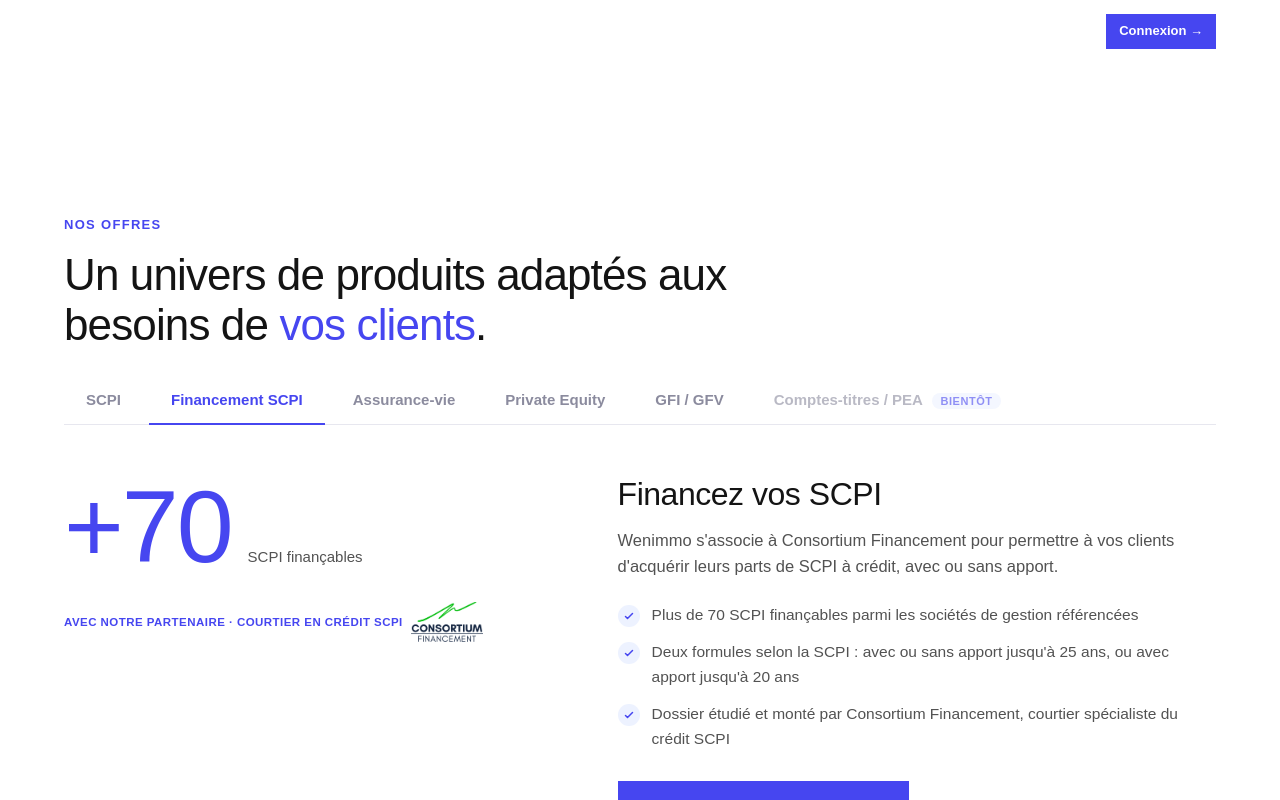
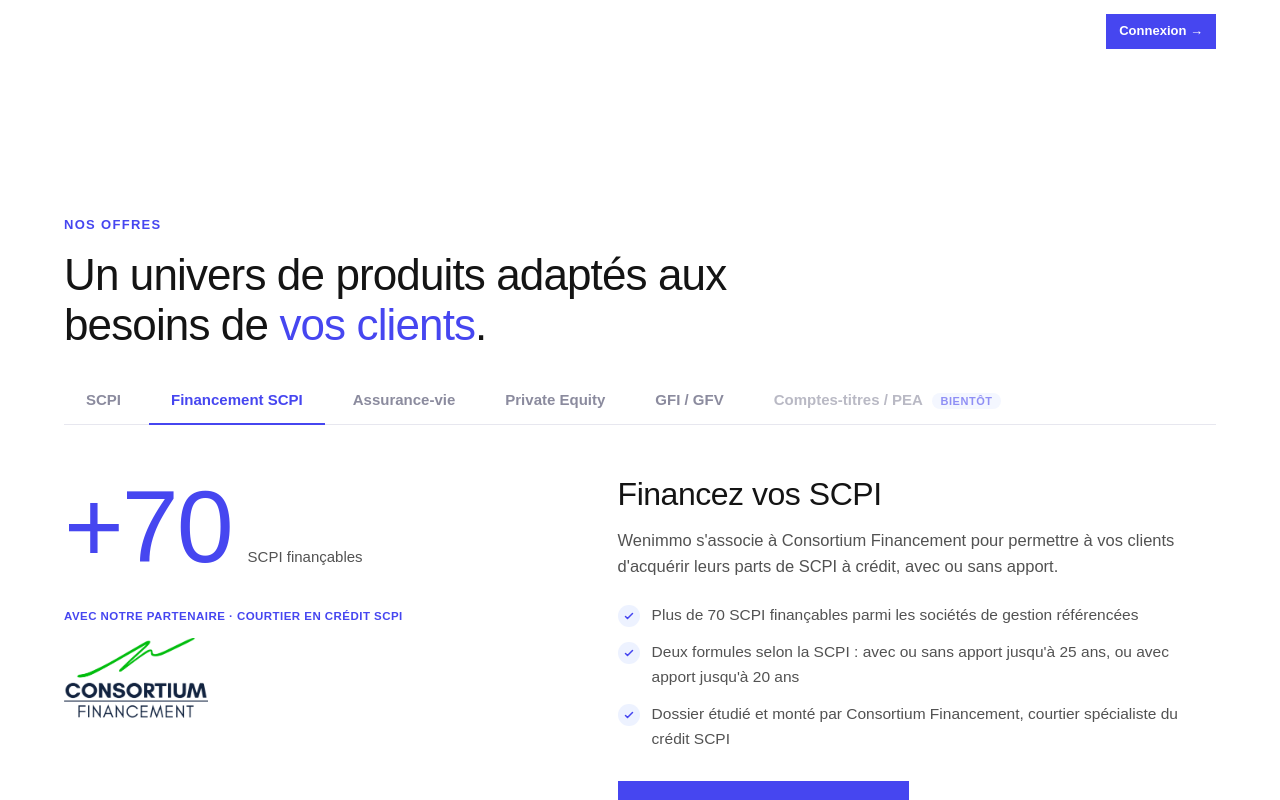
Before and after one commit to Yv-ia/landing-wenimmo, a Next.js app: page / in a window 1280 px wide. Both pictures are taken after a click on the tab "Financement SCPI". Shown: the part 2425-3225 px from the top of the page. Built offline with nearby package versions, Linux system fonts and the light colour scheme; a web font is replaced by a local one.

Commit message:
Hecaton checkpoint: update styles and offers
Created automatically by Hecaton after an agent prompt changed the worktree.

```diff
--- a/app/globals.css
+++ b/app/globals.css
@@ -886,12 +886,15 @@
   flex-wrap: wrap;
   gap: 4px;
 }
+.financing__logo-link {
+  display: block;
+  margin-top: 10px;
+  width: fit-content;
+}
 .financing__logo {
-  display: inline-block;
-  height: 40px;
+  display: block;
+  height: 80px;
   width: auto;
-  vertical-align: middle;
-  margin-left: 4px;
 }
 .financing__hint {
   display: flex;
--- a/components/Offers.jsx
+++ b/components/Offers.jsx
@@ -210,12 +210,14 @@
                   <p className="offer-panel__numlabel">SCPI finançables</p>
                 </div>
                 <p className="partner-note__tag financing__with">
-                  avec notre partenaire · Courtier en crédit SCPI{" "}
+                  avec notre partenaire · Courtier en crédit SCPI
+                </p>
                 <a
                   href="https://www.consortium-financement.fr/"
                   target="_blank"
                   rel="noopener noreferrer"
                   aria-label="Consortium Financement"
+                  className="financing__logo-link"
                 >
                   <img
                     src="/assets/partners/consortium-financement.png"
@@ -224,7 +226,6 @@
                     loading="lazy"
                   />
                 </a>
-                </p>
               </div>
               <div className="offer-panel__body">
                 <h3 className="offer__title">Financez vos SCPI</h3>
```
Lines whose indentation alone changed are shown as unchanged.
